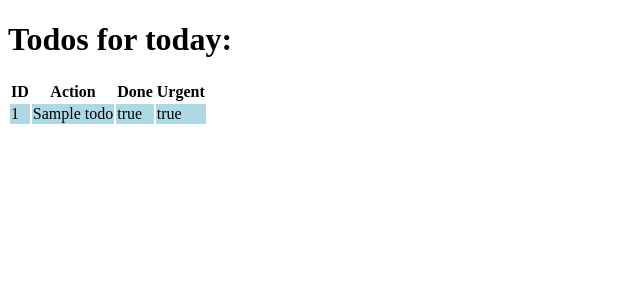
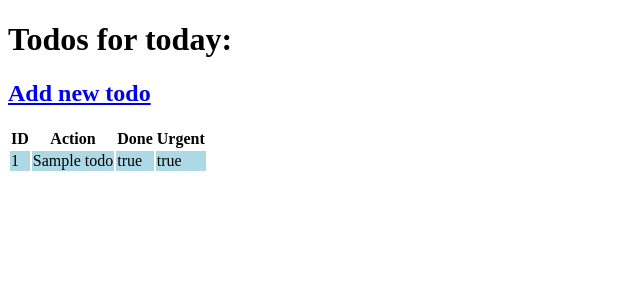
Before and after one commit to green-fox-academy/ddns0098, a Spring Boot app: page /todo/ in a window 1280 px wide. Shown: the top 300 px of the page, without its empty margins (0-640 px from the left). Run offline with Spring Boot 4, Linux system fonts and the light colour scheme; tables that the repository leaves empty hold one stand-in row (values such as "Sample post").

Commit message:
feat(todosmysql): create add functionality

```diff
--- a/week-08/day-02/todosmysql/src/main/java/com/greenfoxacademy/todosmysql/controller/TodoController.java
+++ b/week-08/day-02/todosmysql/src/main/java/com/greenfoxacademy/todosmysql/controller/TodoController.java
@@ -1,11 +1,11 @@
 package com.greenfoxacademy.todosmysql.controller;
 
+import com.greenfoxacademy.todosmysql.model.Todo;
 import com.greenfoxacademy.todosmysql.repository.TodoRepository;
 import org.springframework.beans.factory.annotation.Autowired;
 import org.springframework.stereotype.Controller;
 import org.springframework.ui.Model;
-import org.springframework.web.bind.annotation.RequestMapping;
-import org.springframework.web.bind.annotation.RequestParam;
+import org.springframework.web.bind.annotation.*;
 
 @Controller
 @RequestMapping("/todo")
@@ -28,4 +28,17 @@ public class TodoController {
     return "todoslist";
   }
 
+  @GetMapping("/add")
+  public String add() {
+    return "add";
+  }
+
+  @PostMapping("/add")
+  public String add(@ModelAttribute(name = "title") String title) {
+    if (!title.equals("") && title != null) {
+      todoRepository.save(new Todo(title));
+    }
+    return "redirect:/todo/";
+  }
+
 }
--- a/week-08/day-02/todosmysql/src/main/resources/templates/todoslist.html
+++ b/week-08/day-02/todosmysql/src/main/resources/templates/todoslist.html
@@ -8,6 +8,7 @@
     <h1>
         Todos for today:
     </h1>
+    <h2><a href="/todo/add">Add new todo</a></h2>
     <table>
         <tr>
             <th>ID</th>
```
Also changed, not shown: week-08/day-02/todosmysql/src/main/resources/templates/add.html (added, +14 -0 lines).
